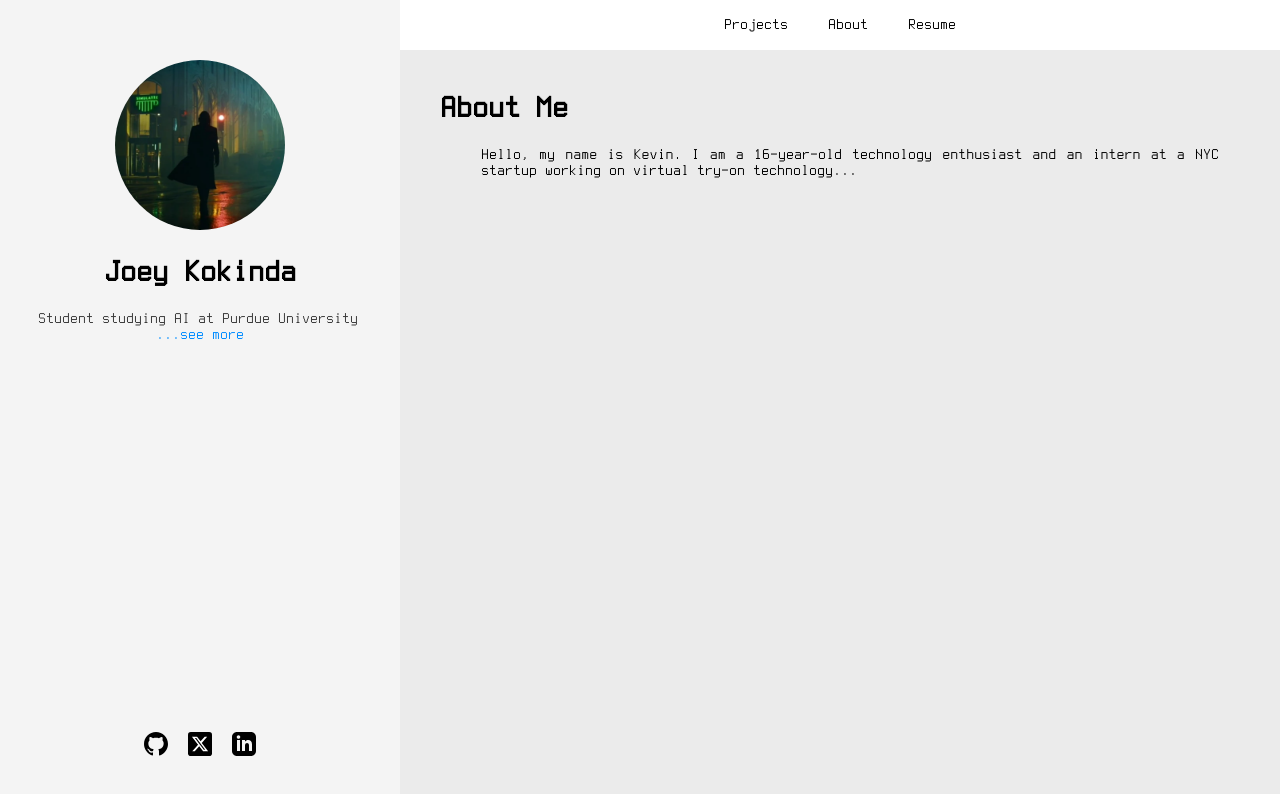
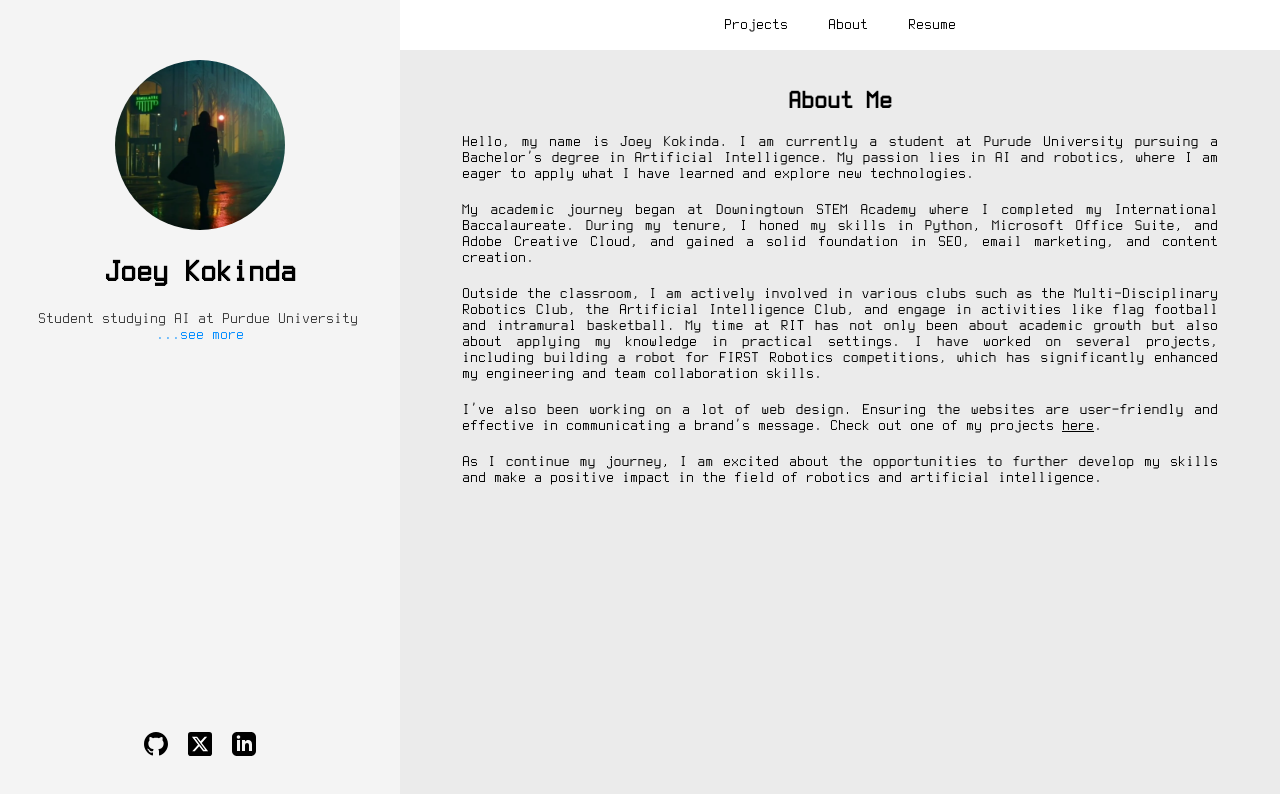
Before and after one commit to sp3ked/jkokweb, a React (Create React App) app: page /about in a window 1280 px wide. Shown: the top 794 px of the page. Built offline with nearby package versions, Linux system fonts and the light colour scheme.

Commit message:
about page

```diff
--- a/src/Pages/about.css
+++ b/src/Pages/about.css
@@ -3,10 +3,19 @@
     max-width: 1200px;
     margin: auto;
     padding: 20px;
+    justify-content: center;
 }
 
 .about-content {
     flex: 1;
-    padding-left: 20px;
-    text-align: left;
+    text-align: center;
 }
+
+.about-content p {
+    margin-top: 20px; /* Adjusts space above each paragraph */
+}
+
+.underline-link {
+    text-decoration: underline;
+    color: inherit;
+}
--- a/src/Pages/about.jsx
+++ b/src/Pages/about.jsx
@@ -1,13 +1,16 @@
 import React from "react";
 import "./about.css";
-
 
 function About() {
     return (
         <div className="about-container">
             <div className="about-content">
-                <h1>About Me</h1>
-                <p>Hello, my name is Kevin. I am a 16-year-old technology enthusiast and an intern at a NYC startup working on virtual try-on technology...</p>
+                <h1 className='title'>About Me</h1>
+                <p>Hello, my name is Joey Kokinda. I am currently a student at Purude University pursuing a Bachelor's degree in Artificial Intelligence. My passion lies in AI and robotics, where I am eager to apply what I have learned and explore new technologies.</p>
+                <p>My academic journey began at Downingtown STEM Academy where I completed my International Baccalaureate. During my tenure, I honed my skills in Python, Microsoft Office Suite, and Adobe Creative Cloud, and gained a solid foundation in SEO, email marketing, and content creation.</p>
+                <p>Outside the classroom, I am actively involved in various clubs such as the Multi-Disciplinary Robotics Club, the Artificial Intelligence Club, and engage in activities like flag football and intramural basketball. My time at RIT has not only been about academic growth but also about applying my knowledge in practical settings. I have worked on several projects, including building a robot for FIRST Robotics competitions, which has significantly enhanced my engineering and team collaboration skills.</p>
+                <p>I've also been working on a lot of web design. Ensuring the websites are user-friendly and effective in communicating a brand's message. Check out one of my projects <a href="http://pyras.ai" target="_blank" rel="noopener noreferrer" className="underline-link">here</a>.</p>
+                <p>As I continue my journey, I am excited about the opportunities to further develop my skills and make a positive impact in the field of robotics and artificial intelligence.</p>
             </div>
         </div>
     );
```
Also changed, not shown: src/Resume.jsx (deleted).
